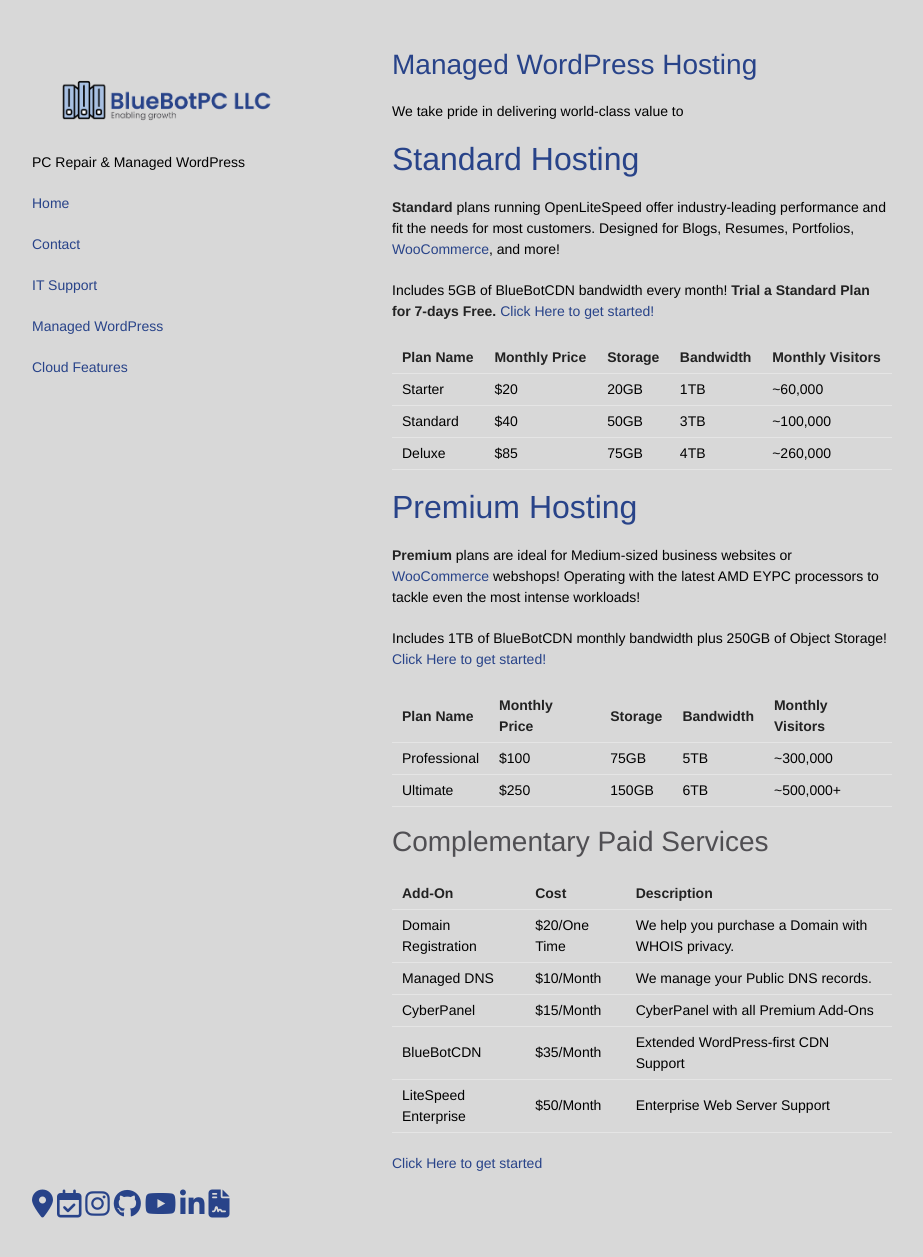
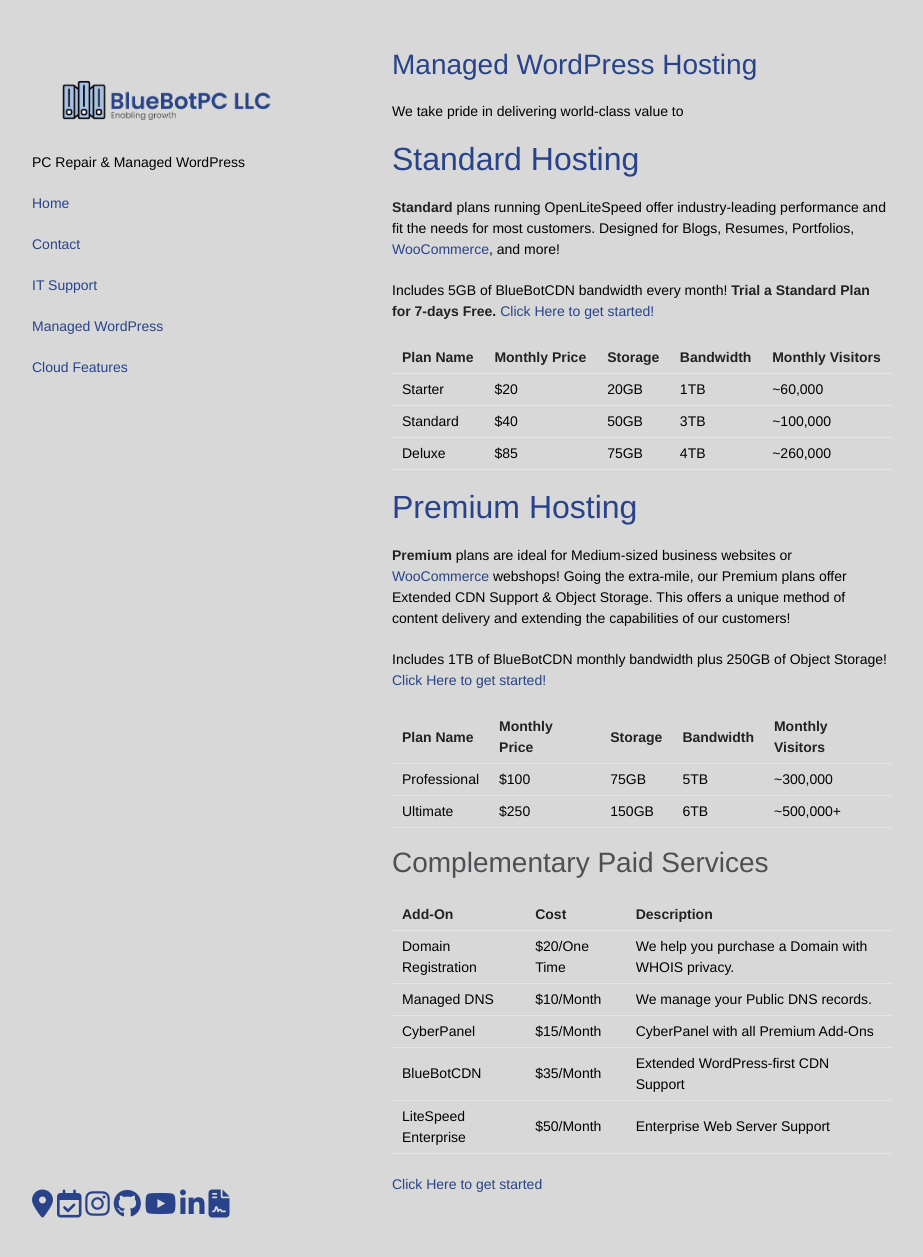
Before and after one commit to GoobyFRS/bluebotpc-web, a Jekyll site: the page built from pages/wordpress.md, in a window 1280 px wide and 1265 px high. Shown: the top 1257 px of the window, without its empty margins (178-1101 px from the left). Built offline with Jekyll 4.4.1, drawn with Linux system fonts in a browser that asks for light colours; nearby versions of some CDN libraries; our own code applies the rules of GitHub Pages for plain Markdown files.

Commit message:
wordpress.md update
cleaned up premium selling point

```diff
--- a/pages/wordpress.md
+++ b/pages/wordpress.md
@@ -18,7 +18,7 @@ Includes 5GB of BlueBotCDN bandwidth every month! **Trial a Standard Plan for 7-
 
 ## Premium Hosting
 
-**Premium** plans are ideal for Medium-sized business websites or [WooCommerce](https://woocommerce.com/) webshops! Operating with the latest AMD EYPC processors to tackle even the most intense workloads!
+**Premium** plans are ideal for Medium-sized business websites or [WooCommerce](https://woocommerce.com/) webshops! Going the extra-mile, our Premium plans offer Extended CDN Support & Object Storage. This offers a unique method of content delivery and extending the capabilities of our customers!
 
 Includes 1TB of BlueBotCDN monthly bandwidth plus 250GB of Object Storage! [Click Here to get started!](https://www.mattfaulkner.net/bluebotpc/)
 
```
Also changed, not shown: index.md (+1 -1 lines), pages/features.md (+1 -1 lines).
